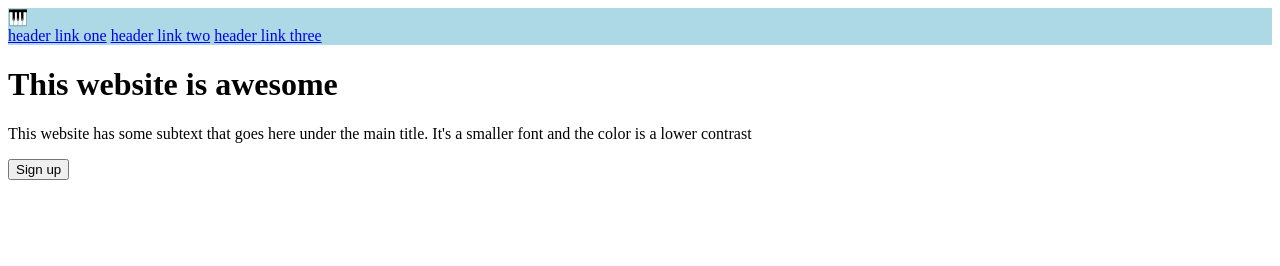
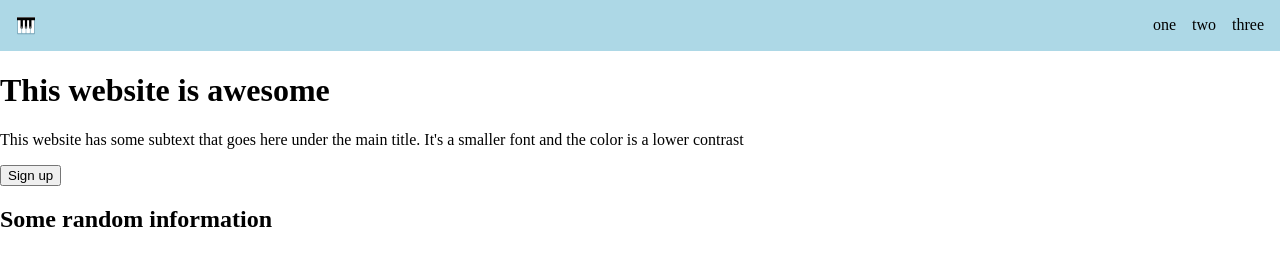
Before and after one commit to juliansalvador727/odin-landing-page, a plain HTML site: page index.html in a window 1280 px wide. Drawn offline with Linux system fonts and the light colour scheme.

Commit message:
Boiler code

```diff
--- a/index.html
+++ b/index.html
@@ -1,29 +1,59 @@
-<!DOCTYPE HTML>
+<!DOCTYPE html>
 <html>
   <head>
-        <meta charset="UTF-8">
-        <meta name="viewport" content="width=device-width, initial-scale=1.0">
+    <meta charset="UTF-8" />
+    <meta name="viewport" content="width=device-width, initial-scale=1.0" />
     <title>Home</title>
-        <link rel="stylesheet" href="style.css" class="css">
+    <link rel="stylesheet" href="style.css" class="css" />
   </head>
   <body>
     <div class="header">
       <div class="logo">🎹</div>
       <div class="right-links">
-                <a href="#">header link one</a>
-                <a href="#">header link two</a>
-                <a href="#">header link three</a>
+        <li>
+          <ul>
+            <a href="#">one</a>
+          </ul>
+          <ul>
+            <a href="#">two</a>
+          </ul>
+          <ul>
+            <a href="#">three</a>
+          </ul>
+        </li>
       </div>
     </div>
     <div class="hero">
       <h1>This website is awesome</h1>
-            <p>This website has some subtext that goes here under the main title. It's a smaller font and the color is a lower contrast</p>
+      <p>
+        This website has some subtext that goes here under the main title. It's
+        a smaller font and the color is a lower contrast
+      </p>
       <button>Sign up</button>
-            <img src="" alt="">
+      <img src="" alt="" />
     </div>
-        <div class="info"></div>
+    <div class="container">
+      <div class="info">
+        <div class="info-text"><h2>Some random information</h2></div>
+      </div>
+      <div class="info-row">
+        <div class="info-box">
+          <img src="" alt="" />
+        </div>
+        <div class="info-box">
+          <img src="" alt="" />
+        </div>
+        <div class="info-box">
+          <img src="" alt="" />
+        </div>
+        <div class="info-box">
+          <img src="" alt="" />
+        </div>
+      </div>
       <div class="quote"></div>
       <div class="product"></div>
+    </div>
+
     <div class="footer"></div>
   </body>
 </html>
--- a/style.css
+++ b/style.css
@@ -1,3 +1,45 @@
+/* Everything */
+
+body {
+  min-height: 100vh;
+  margin: 0px;
+  display: flex;
+  flex-direction: column;
+}
+
+a {
+  color: black;
+  text-decoration: none;
+}
+
+li {
+  display: flex;
+  list-style-type: none;
+  margin: 0;
+  padding: 0;
+  gap: 16px;
+}
+
+ul {
+  list-style-type: none;
+  margin: 0;
+  padding: 0;
+}
+
+/* Header */
 .header {
-    background-color:lightblue;
+  background-color: lightblue;
+  display: flex;
+  justify-content: space-between;
+  padding: 16px;
 }
+
+.logo {
+  display: flex;
+  justify-content: flex-start;
+}
+
+.right-links {
+  display: flex;
+  justify-content: flex-end;
+}
```
Lines whose indentation alone changed are shown as unchanged.
